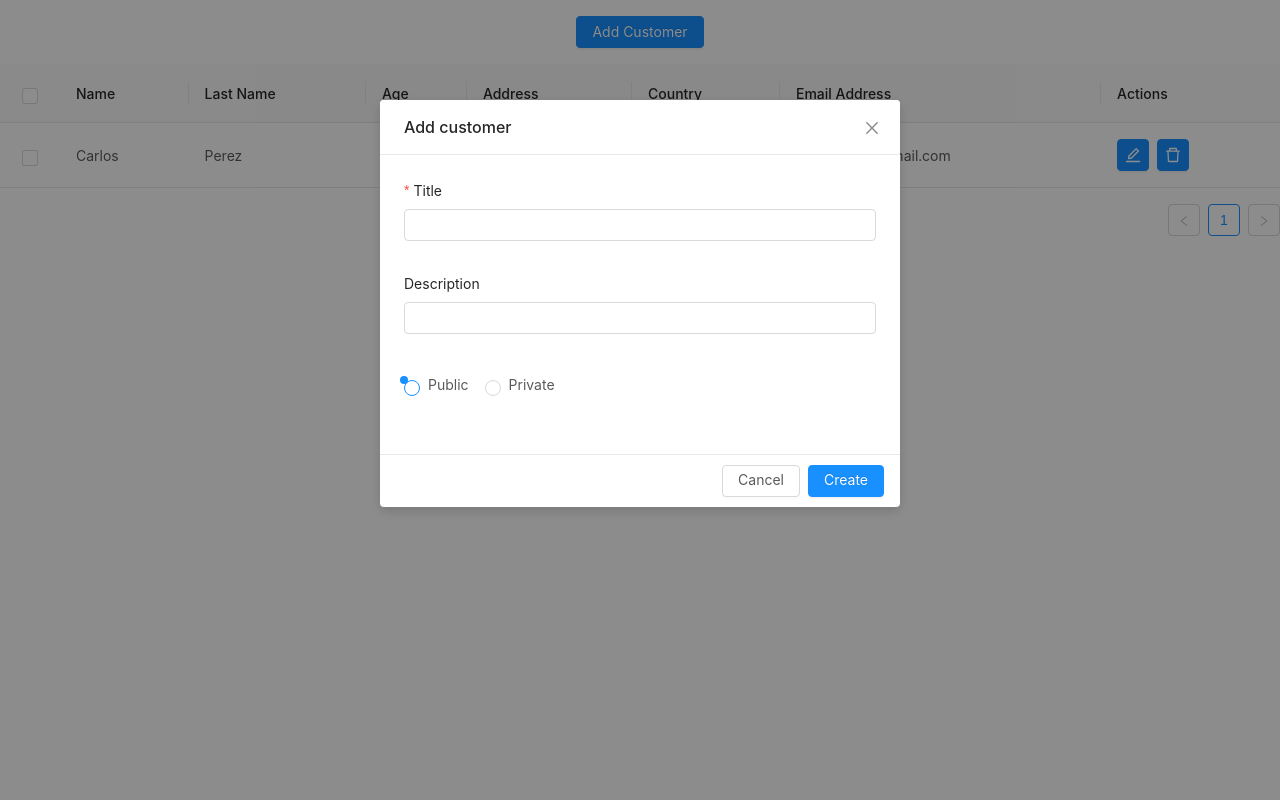
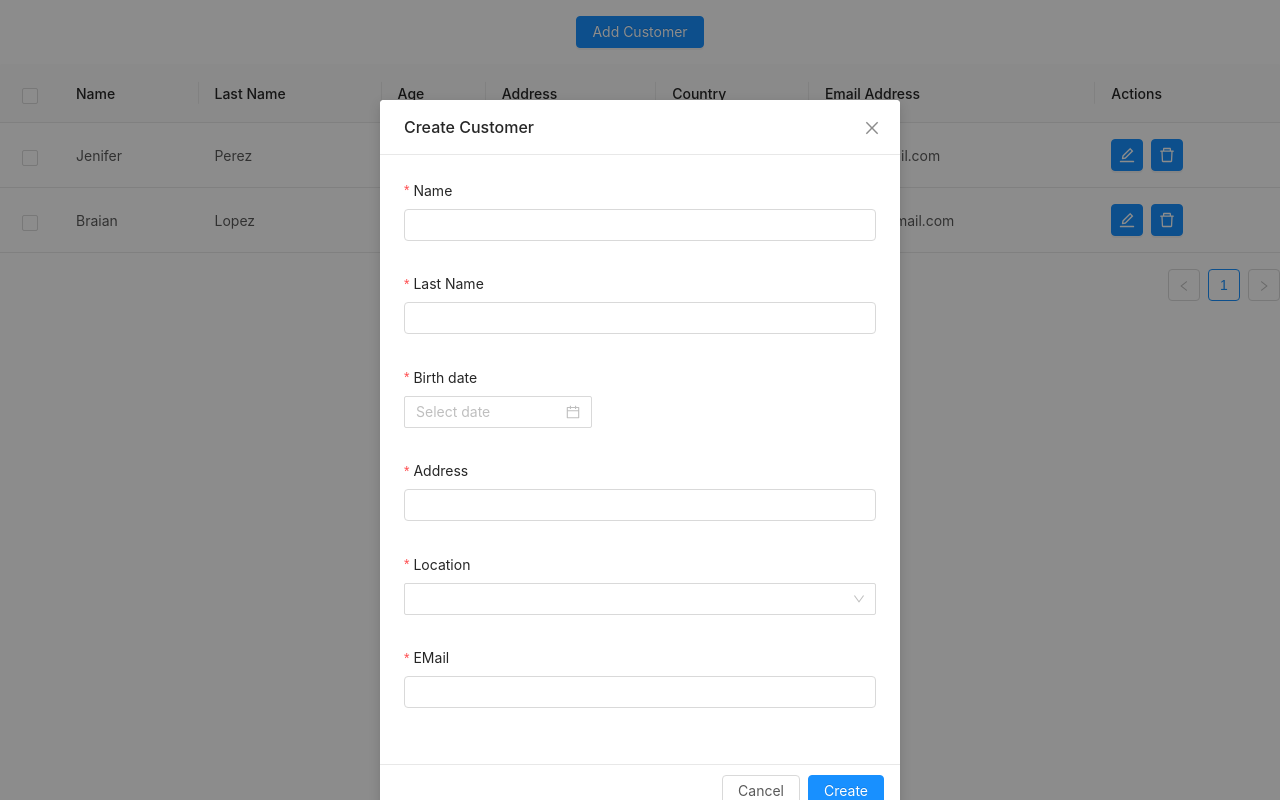
Before and after one commit to guidopola/edugo, a React (Create React App) app: page / in a window 1280 px wide. Both pictures are taken after a click on the button "Add Customer". Built offline with nearby package versions, Linux system fonts and the light colour scheme.

Commit message:
Add customer form

```diff
--- a/src/App.tsx
+++ b/src/App.tsx
@@ -1,16 +1,31 @@
 import React from 'react';
 import './App.css';
 
-import { AppState } from './DataItem';
 import DataItem from './DataItem'
-
-const appState = new AppState();
-
+import { useCustomerStore } from './store/CustomerStore';
+import { CustomerModel } from './models/CustomerModel';
+import moment from 'moment';
 
 function App() {
+  const customerStore = useCustomerStore([
+    new CustomerModel(
+      'Jenifer', 'Perez',
+      moment('1994-05-27'),
+      'Calle 123',
+      ['ar', 'sf', 'ros'],
+      'la.jeny@mail.com',
+    ),
+    new CustomerModel(
+      'Braian', 'Lopez',
+      moment('1991-01-27'),
+      'Calle 123',
+      ['ar', 'sf', 'ros'],
+      'el.braian@mail.com'
+    ),
+  ]);
   return (
     <div className="App">
-      <DataItem appState={appState} />
+      <DataItem store={customerStore} />
     </div>
   );
 }
--- a/src/DataItem.tsx
+++ b/src/DataItem.tsx
@@ -1,50 +1,26 @@
-import React, { useState } from 'react'
-import { Button, Typography, Row, Col } from 'antd';
+import React from 'react'
+import { Button } from 'antd';
 
 
-
-import {observable} from 'mobx';
 import {observer} from 'mobx-react';
-import CustomerList, { CustomerItem } from './components/CustomerList';
-import {CustomerForm, CustomerFormValues} from './components/CustomerForm';
+import CustomerList from './components/CustomerList';
+import {CustomerForm} from './components/CustomerForm';
+import { CustomerStore } from './store/CustomerStore';
+import CustomerModel from './models/CustomerModel';
 
 
-export class AppState {
-    @observable timer = 0;
-
-    constructor() {
-        setInterval(() => {
-            this.timer += 1;
-        }, 1000);
-    }
-
-    resetTimer() {
-        this.timer = 0;
-    }
+interface IState {
+    customerFormVisible: boolean
+    currentCustomer?: CustomerModel
 }
 
 
-const data: CustomerItem[] = [{
-    key: 0,
-    name: 'Carlos',
-    lastName: 'Perez',
-    age: 37,
-    address: 'Calle 123',
-    country: 'Peronia',
-    email: 'carlos.perez@mail.com',
-}];
-
-interface IState {
-    customerFormVisible: boolean
-    customerFormId: number
-}
-
 @observer
-export default class DataItem extends React.Component<{appState: AppState}, IState> {
+export default class DataItem extends React.Component<{store: CustomerStore}, IState> {
     constructor(props: any) {
         super(props)
 
-        this.state = {customerFormVisible: false, customerFormId: -1};
+        this.state = {customerFormVisible: false, currentCustomer: undefined};
     }
     render() {
         return(
@@ -52,20 +28,19 @@ export default class DataItem extends React.Component<{appState: AppState}, ISta
                 <Button  type="primary" style={{ marginBottom: 16, marginTop: 16 }} onClick={() => {this.setState({customerFormVisible: true});}}>
                     Add Customer
                 </Button>
-                <CustomerForm visible={this.state.customerFormVisible} customerId={this.state.customerFormId} onCreate={() => {}} onCancel={() => {
-                    this.setState({customerFormVisible: false});
+                <CustomerForm visible={this.state.customerFormVisible} data={this.state.currentCustomer} onCreate={() => {}} onCancel={() => {
+                    this.setState({customerFormVisible: false, currentCustomer: undefined});
                 }}/>
-                <CustomerList onDelete={this.onDelete.bind(this)} onEdit={this.onEdit.bind(this)} data={data} />
+                <CustomerList onDelete={this.onDelete.bind(this)} onEdit={this.onEdit.bind(this)} data={this.props.store.customers} />
             </div>
         );
     }
 
-    onDelete = (id : number) => {
+    onDelete = (id : string) => {
         console.log(id);
     }
 
-    onEdit = (id : number) => {
-        console.log("onEdit", id);
-        this.setState({customerFormVisible: true, customerFormId: id});
+    onEdit = (key : string) => {
+        this.setState({customerFormVisible: true, currentCustomer: this.props.store.findCustomer(key)});
     }
 }
--- a/src/components/CustomerForm.tsx
+++ b/src/components/CustomerForm.tsx
@@ -1,5 +1,7 @@
 import React from 'react'
-import { Form, Modal, Input, Radio } from 'antd';
+import { Form, Modal, Input, DatePicker, Cascader } from 'antd';
+import { FormInstance } from 'antd/lib/form/Form';
+import CustomerModel from '../models/CustomerModel';
 
 
 export interface CustomerFormValues {
@@ -10,33 +12,33 @@ export interface CustomerFormValues {
 
 interface CollectionCreateFormProps {
     visible: boolean;
-    customerId: number;
+    data?: CustomerModel;
     onCreate: (values: CustomerFormValues) => void;
     onCancel: () => void;
 }
 
 
-export const CustomerForm : React.FunctionComponent<CollectionCreateFormProps> = ({
-    visible,
-    customerId,
-    onCreate,
-    onCancel,
-}) => {
-    const [form] = Form.useForm();
+export class CustomerForm extends React.Component<CollectionCreateFormProps> {
+    formRef = React.createRef<FormInstance>();
 
+
+    render() {
+        const mode = this.props.data ? 'Edit' : 'Create';
+        const modalTitle = mode + ' Customer';
+        this.formRef.current?.resetFields();
         return (
             <Modal
-            visible={visible}
-            title="Add customer"
-            okText="Create"
+                visible={this.props.visible}
+                title={modalTitle}
+                okText={mode}
                 cancelText="Cancel"
-            onCancel={onCancel}
+                onCancel={this.props.onCancel}
                 onOk={() => {
-                form
+                    this.formRef.current!
                     .validateFields()
                     .then((values: any) => {
-                form.resetFields();
-                    onCreate(values);
+                        this.formRef.current!.resetFields();
+                        this.props.onCreate(values);
                     })
                     .catch((info: any) => {
                     console.log('Validate Failed:', info);
@@ -44,28 +46,107 @@ export const CustomerForm : React.FunctionComponent<CollectionCreateFormProps> =
                 }}
             >
                 <Form
-                form={form}
+                    ref={this.formRef}
                     layout="vertical"
                     name="form_in_modal"
                     initialValues={{ modifier: 'public' }}
                 >
                     <Form.Item
-                name="title"
-                label="Title"
-                rules={[{ required: true, message: 'Please input the title of collection!' }]}
+                    name="name"
+                    label="Name"
+                    rules={[{ required: true, message: 'Please enter a name!' }]}
                     >
+                    <Input defaultValue={this.props.data?.name} />
+                    </Form.Item>
+                    <Form.Item name="lastname" label="Last Name" rules={[{ required: true, message: 'Please enter a last name!' }]}>
+                        <Input defaultValue={this.props.data?.lastName} />
+                    </Form.Item>
+                    <Form.Item name="birthdate" label="Birth date" rules={[{ required: true, message: 'Please enter a birth date!' }]}>
+                        <DatePicker defaultValue={this.props.data?.birthDate} />
+                    </Form.Item>
+                    <Form.Item name="address" label="Address" rules={[{ required: true, message: 'Please enter an address!' }]}>
+                        <Input defaultValue={this.props.data?.address} />
+                    </Form.Item>
+                    <Form.Item name="place" label="Location" rules={[{ required: true, message: 'Please select a location!' }]}>
+                        <Cascader
+                            defaultValue={this.props.data?.location}
+                            options={[
+                                {
+                                value: 'ar',
+                                label: 'Argentina',
+                                children: [{
+                                    value: 'sf',
+                                    label: 'Santa Fe',
+                                    children: [
+                                        {value: 'alv', label: 'Alvear'},
+                                        {value: 'arb', label: 'Arbilla'},
+                                        {value: 'cap', label: 'Capitán Bermúdez'},
+                                        {value: 'car', label: 'Carcarañá'},
+                                        {value: 'cor', label: 'Coronel Arnold'},
+                                        {value: 'elc', label: 'El Caramelo'},
+                                        {value: 'flb', label: 'Fray Luis Beltrán'},
+                                        {value: 'fun', label: 'Funes'},
+                                        {value: 'grb', label: 'Granadero Baigorria'},
+                                        {value: 'iba', label: 'Ibarlucea'},
+                                        {value: 'km1', label: 'Kilómetro 101'},
+                                        {value: 'lac', label: 'La Carolina'},
+                                        {value: 'per', label: 'Pérez'},
+                                        {value: 'rol', label: 'Roldán'},
+                                        {value: 'ros', label: 'Rosario'},
+                                        {value: 'sjs', label: 'San Jerónimo Sud'},
+                                        {value: 'sal', label: 'San Lorenzo'},
+                                        {value: 'sol', label: 'Soldini'},
+                                        {value: 'vgg', label: 'Villa Gobernador Gálvez'},
+                                        {value: 'vdp', label: 'Villa del Plata'},
+                                        {value: 'zav', label: 'Zavalla'},
+                                    ]},
+                                    {
+                                        value: 'lr',
+                                        label: 'La Rioja',
+                                        children: [
+                                            {value: 'ama', label: 'Amaná'},
+                                            {value: 'pat', label: 'Patquía'},
+                                            {value: 'pll', label: 'Punta de los Llanos'},
+                                            {value: 'tam', label: 'Tama'},
+                                            {value: 'vsa', label: 'Villa Sanagasta'},
+                                            {value: 'lar', label: 'La Rioja'},
+                                        ]
+                                    },
+                                    {
+                                        value: 'rn',
+                                        label: 'Rio Negro',
+                                        children: [
+                                            {value: 'agg', label: 'Aguada Guzmán'},
+                                            {value: 'all', label: 'Allen'},
+                                            {value: 'cep', label: 'Cerro Policía'},
+                                            {value: 'cer', label: 'Cervantes'},
+                                            {value: 'chi', label: 'Chichinales'},
+                                            {value: 'jjg', label: 'Coronel Juan José Gómez'},
+                                            {value: 'elc', label: 'El Cuy'},
+                                            {value: 'geg', label: 'General Enrique Godoy'},
+                                            {value: 'gue', label: 'Guerrico'},
+                                            {value: 'ilh', label: 'Ingeniero Luis A. Huergo'},
+                                            {value: 'iot', label: 'Ingeniero Otto Krause'},
+                                            {value: 'mai', label: 'Mainqué'},
+                                            {value: 'men', label: 'Mencué'},
+                                            {value: 'pas', label: 'Padre Stefenelli'},
+                                            {value: 'pac', label: 'Paso Córdoba'},
+                                            {value: 'vaa', label: 'Valle Azul'},
+                                            {value: 'val', label: 'Villa Alberdi'},
+                                            {value: 'vir', label: 'Villa Regina'},
+                                            {value: 'vdp', label: 'Villa del Parque'},
+                                            {value: 'ger', label: 'General Roca'},
+                                        ]
+                                    }]
+                            },
+                            ]}
+                        />
+                    </Form.Item>
+                    <Form.Item name="email" label="EMail" rules={[{ required: true, message: 'Please enter the email!' }]}>
                         <Input />
-                </Form.Item>
-                <Form.Item name="description" label="Description">
-                    <Input type="textarea" />
-                </Form.Item>
-                <Form.Item name="modifier" className="collection-create-form_last-form-item">
-                    <Radio.Group>
-                        <Radio value="public">Public</Radio>
-                        <Radio value="private">Private</Radio>
-                    </Radio.Group>
                     </Form.Item>
                 </Form>
             </Modal>
         );
     }
+}
--- a/src/components/CustomerList.tsx
+++ b/src/components/CustomerList.tsx
@@ -4,7 +4,7 @@ import { ColumnProps } from 'antd/lib/table';
 import { EditOutlined, DeleteOutlined } from '@ant-design/icons';
 
 export interface CustomerItem {
-    key: number,
+    key: string,
     name: string,
     lastName: string,
     age: number,
@@ -15,8 +15,8 @@ export interface CustomerItem {
 
 interface CustomerListProps {
     data: any;
-    onEdit: (id: number) => void;
-    onDelete: (id: number) => void;
+    onEdit: (key: string) => void;
+    onDelete: (key: string) => void;
 }
 
 export default class CustomerList extends React.Component<CustomerListProps> {
--- /dev/null
+++ b/src/models/CustomerModel.ts
@@ -0,0 +1,43 @@
+import { observable, computed } from 'mobx';
+import moment from 'moment';
+import { v4 as uuidv4 } from 'uuid';
+
+export class CustomerModel {
+    readonly key: string;
+    @observable public name: string;
+    @observable public lastName: string;
+    @observable public birthDate: moment.Moment;
+    @observable public address: string;
+    @observable public location: string[];
+    @observable public email: string;
+
+    constructor(name: string,
+        lastName: string,
+        birthDate: moment.Moment,
+        address: string,
+        location: string[],
+        email: string) {
+        this.key = uuidv4();
+        this.name = name;
+        this.lastName = lastName;
+        this.birthDate = birthDate;
+        this.address = address;
+        this.location = location;
+        this.email = email;
+    }
+
+    @computed
+    get age() {
+        const now = moment();
+        const bd = this.birthDate;
+        return now.diff(bd, 'y');
+    }
+
+
+    static key = 0;
+    static generateId() {
+        return this.key++;
+    }
+}
+
+export default CustomerModel;
--- /dev/null
+++ b/src/store/CustomerStore.ts
@@ -0,0 +1,35 @@
+import { CustomerModel } from '../models/CustomerModel';
+import { useLocalStore } from 'mobx-react';
+
+
+export type CustomerStore = ReturnType<typeof useCustomerStore>;
+
+
+export const useCustomerStore = (defaultCustomers: CustomerModel[] = []) => {
+    const store = useLocalStore(() => ({
+        customers: defaultCustomers,
+        addCustomer(item: CustomerModel) {
+            store.customers.push(new CustomerModel(
+                item.name,
+                item.lastName,
+                item.birthDate,
+                item.address,
+                item.location,
+                item.email
+            ));
+        },
+
+        removeCustomer(key: string): void {
+            store.customers = store.customers.filter((customer) => customer.key !== key);
+        },
+
+        findCustomer(key: string) {
+            return store.customers.find((customer) => customer.key === key);
+        },
+
+        editCustomer(id: number, data: Partial<CustomerModel>): void {
+
+        },
+    }));
+    return store;
+};
```
Lines whose indentation alone changed are shown as unchanged.
